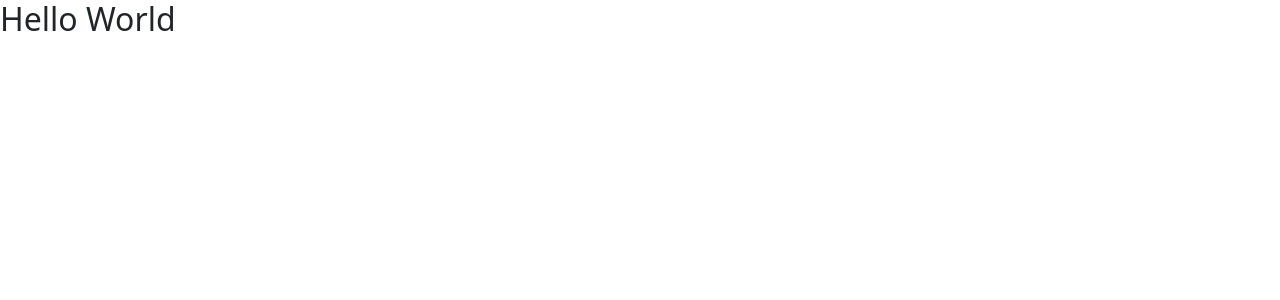
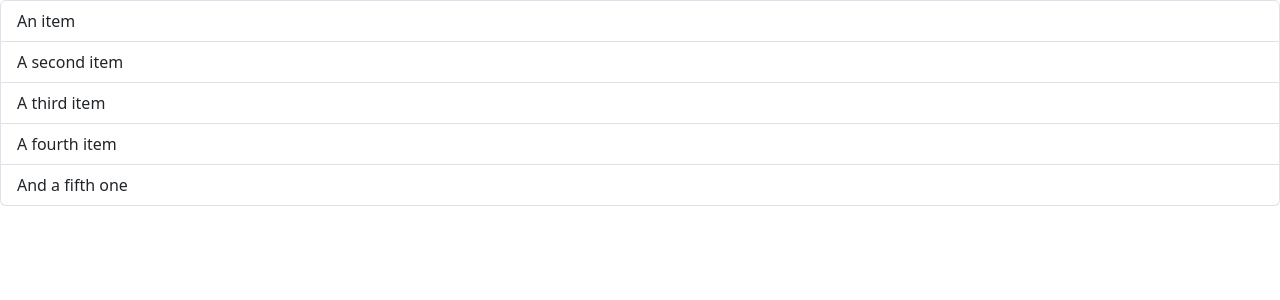
Before and after one commit to enzgamilla/react-app-typescript, a React (Vite) app: page / in a window 1280 px wide. Shown: the top 300 px of the page. Built offline with nearby package versions, Linux system fonts and the light colour scheme.

Commit message:
add listgroup component with bootstrap

```diff
--- a/src/App.tsx
+++ b/src/App.tsx
@@ -1,9 +1,10 @@
 import "bootstrap/dist/css/bootstrap.css";
+import ListGroup from "./components/ListGroup/ListGroup";
 
 function App() {
   return (
     <div>
-      <h2>Hello World</h2>
+      <ListGroup />
     </div>
   );
 }
--- /dev/null
+++ b/src/components/ListGroup/ListGroup.tsx
@@ -0,0 +1,13 @@
+function ListGroup() {
+  return (
+    <ul className="list-group">
+      <li className="list-group-item">An item</li>
+      <li className="list-group-item">A second item</li>
+      <li className="list-group-item">A third item</li>
+      <li className="list-group-item">A fourth item</li>
+      <li className="list-group-item">And a fifth one</li>
+    </ul>
+  );
+}
+
+export default ListGroup;
```
